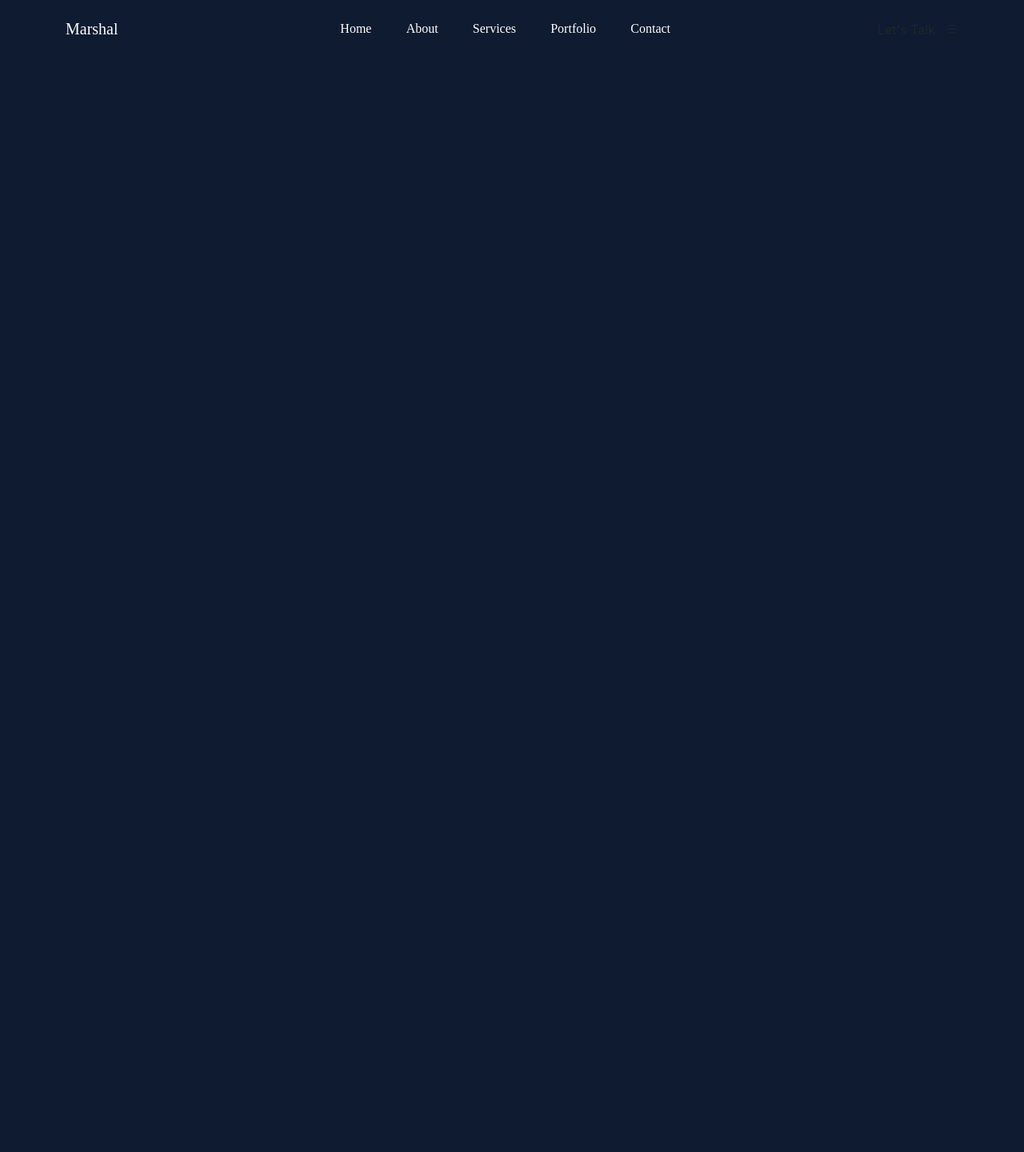
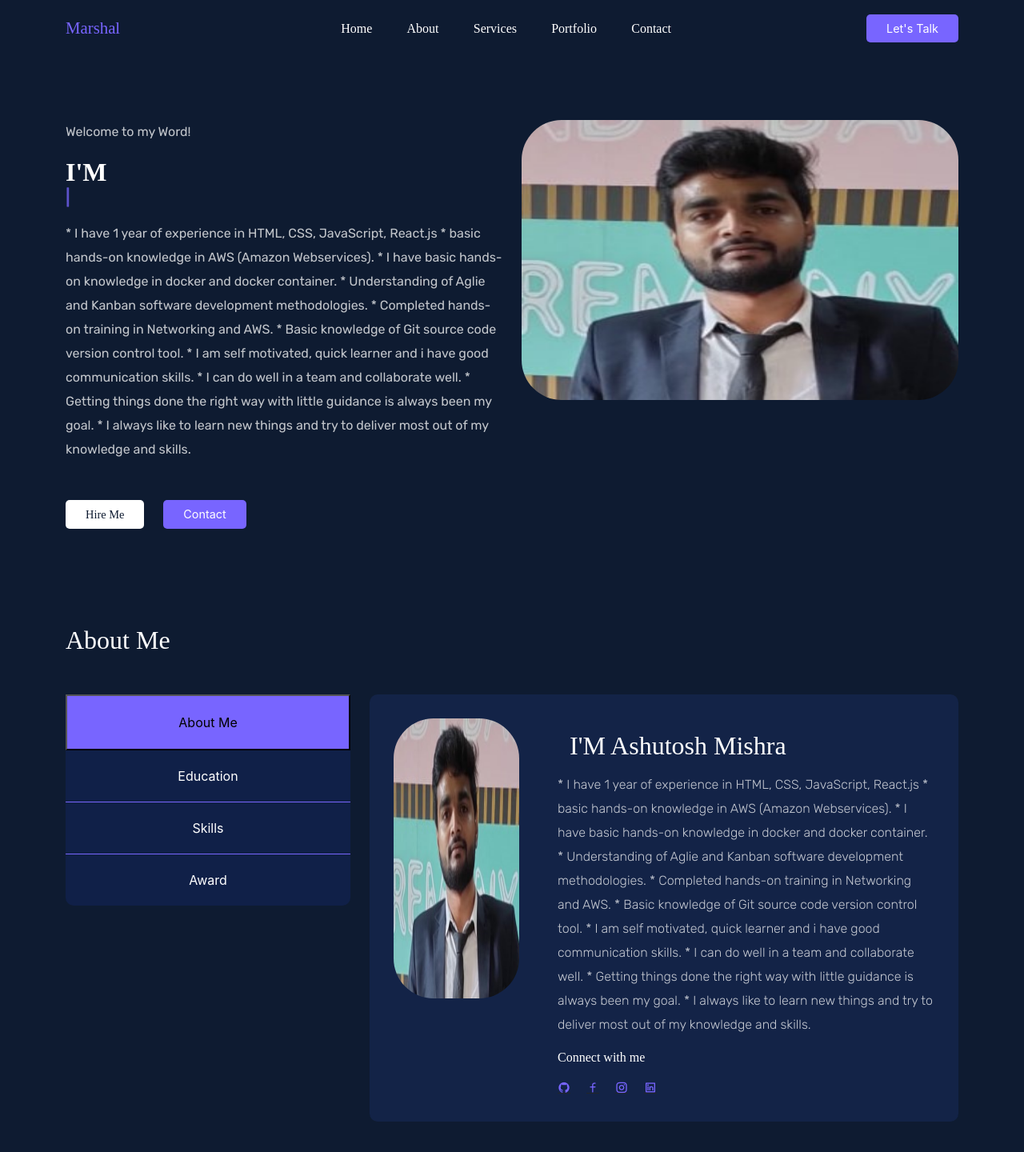
Before and after one commit to ashumish/Portfolio-web-app, a React (Create React App) app: page / in a window 1280 px wide. Shown: the top 1440 px of the page at 80% size. Before the commit the page ends 800 px from the top, so only its background shows below. Built offline with nearby package versions, Linux system fonts and the light colour scheme.

Commit message:
About page chnages

```diff
--- a/package.json
+++ b/package.json
@@ -10,6 +10,7 @@
     "react": "^18.2.0",
     "react-dom": "^18.2.0",
     "react-scripts": "5.0.1",
+    "react-typical": "^0.1.3",
     "reactstrap": "^9.1.4",
     "remixicon": "^2.5.0",
     "web-vitals": "^2.1.4"
--- a/src/App.css
+++ b/src/App.css
@@ -1,37 +1,49 @@
-*{
+@import url("https://fonts.googleapis.com/css2?family=Lato:wght@100;300;400;900&display=swap");
+@import url("https://fonts.googleapis.com/css2?family=Rubik:wght@300;400;500;600@display=swap");
+* {
   margin: 0;
   padding: 0;
   box-sizing: border-box;
 }
-body{
-  background: #0E1B31;
+body {
+  background: #0e1b31;
 }
-html{
+html {
   scroll-behavior: smooth;
 }
-h1, h2, h3, h4, h5, h6{
+h1,
+h2,
+h3,
+h4,
+h5,
+h6 {
   color: #fff;
-  font-family: "loto", "sans-serif" ;
+  font-family: "loto", "sans-serif";
   margin: 0;
 }
-  h1,h2{
+h1,
+h2 {
   font-size: 2rem;
   font-weight: 500;
 }
-  p{
+p {
   color: #fff;
   opacity: 75%;
   font-size: 1rem;
-    font-family: "Rubik","sans-serif";
+  font-family: "Rubik", "sans-serif";
+  font-weight: 400;
 }
-  ul{
+ul {
   list-style: none;
   margin: 0;
 }
-  a{
+a {
   color: unset;
-     font-family: "loto", "sans-serif" ;
+  font-family: "loto", "sans-serif";
 }
-  a:hover{
+a:hover {
   color: unset;
 }
+section,footer{
+  padding: 60px 0px;
+}
--- a/src/components/Layout/Layout.js
+++ b/src/components/Layout/Layout.js
@@ -1,10 +1,14 @@
 import React, { Fragment } from 'react'
 import Header from '../header/Header'
+import HeroSection from '../hero-section/HeroSection'
+import About from '../about/About'
 const Layout = () => {
   return (
     <div>
         <Fragment>
             <Header/>
+            <HeroSection/>
+            <About/>
         </Fragment>
     </div>
   )
--- /dev/null
+++ b/src/components/about/About.jsx
@@ -0,0 +1,90 @@
+import React,{useState} from 'react';
+import "./about.css";
+import { Container, Row, Col } from "reactstrap";
+import aboutImg from "../../assests/Images/hero__img.png";
+import Education from './Education';
+const About = () => {
+    const[aboutFilter, setAboutFilter]=useState("ABOUT");
+  return (
+    <section id="about">
+      <Container>
+        <Row>
+          <Col lg="12" className="mb-5">
+            <h2>About Me</h2>
+          </Col>
+          <Col lg="4" md="3">
+            <div className="about__btns d-flex flex-column align-items-center">
+              <button
+                className="about__btn-active"
+                onClick={() => setAboutFilter("ABOUT")}
+              >
+                About Me
+              </button>
+              <button
+                className="about__btn"
+                onClick={() => setAboutFilter("EDUCATION")}
+              >
+                Education
+              </button>
+              <button className="about__btn">Skills</button>
+              <button className="about__btn">Award</button>
+            </div>
+          </Col>
+          <Col lg="8" md="9">
+            {aboutFilter === "ABOUT" && (
+              <div className="about__content__wrapper d-flex gap-5">
+                <div className="about__img w-25">
+                  <img src={aboutImg} alt="" className="w-100"></img>
+                </div>
+                <div className="about__content w-75">
+                  <h2>I'M Ashutosh Mishra</h2>
+                  <p>
+                    {" "}
+                    * I have 1 year of experience in HTML, CSS, JavaScript,
+                    React.js * basic hands-on knowledge in AWS (Amazon
+                    Webservices). * I have basic hands-on knowledge in docker
+                    and docker container. * Understanding of Aglie and Kanban
+                    software development methodologies. * Completed hands-on
+                    training in Networking and AWS. * Basic knowledge of Git
+                    source code version control tool. * I am self motivated,
+                    quick learner and i have good communication skills. * I can
+                    do well in a team and collaborate well. * Getting things
+                    done the right way with little guidance is always been my
+                    goal. * I always like to learn new things and try to deliver
+                    most out of my knowledge and skills.
+                  </p>
+                  <div className="social__links">
+                    <h6 className="mb-3">Connect with me</h6>
+                    <span>
+                      <a href="#">
+                        <i class="ri-github-fill"></i>
+                      </a>
+                    </span>
+                    <span>
+                      <a href="#">
+                        <i class="ri-facebook-line"></i>
+                      </a>
+                    </span>
+                    <span>
+                      <a href="#">
+                        <i class="ri-instagram-line"></i>
+                      </a>
+                    </span>
+                    <span>
+                      <a href="#">
+                        <i class="ri-linkedin-box-line"></i>
+                      </a>
+                    </span>
+                  </div>
+                </div>
+              </div>
+            )}
+            {aboutFilter === "EDUCATION" && <Education/>}
+          </Col>
+        </Row>
+      </Container>
+    </section>
+  );
+}
+
+export default About
--- /dev/null
+++ b/src/components/about/Education.jsx
@@ -0,0 +1,38 @@
+import React from 'react'
+import "./education.css"
+const Education = () => {
+  return (
+    <table className="table">
+      <thead>
+        <tr>
+          <td>Degree</td>
+          <td>Department</td>
+          <td>University</td>
+          <td>Year</td>
+        </tr>
+      </thead>
+      <tbody>
+        <tr>
+          <td>B.tech</td>
+          <td>CSE</td>
+          <td>Dr. A.P.J. Abdul Kalam Technical University</td>
+          <td>2015-2019</td>
+        </tr>
+        <tr>
+          <td>12th</td>
+          <td></td>
+          <td>U.P. Board</td>
+          <td>2015</td>
+        </tr>
+        <tr>
+          <td>10th</td>
+          <td></td>
+          <td>U.P. Board</td>
+          <td>2013</td>
+        </tr>
+      </tbody>
+    </table>
+  );
+}
+
+export default Education
--- /dev/null
+++ b/src/components/about/about.css
@@ -0,0 +1,47 @@
+.about__btns {
+  background: #102048;
+  border-radius: 10px;
+}
+.about__btn {
+  border: none;
+  outline: none;
+  width: 100%;
+  padding: 20px;
+  color: #fff;
+  background: transparent;
+  border-bottom: 1px solid #7865ff;
+  border-radius: 5px 5px 0px 0px;
+}
+.about__btn-active {
+  width: 100%;
+  height: 70px;
+  background: #7865ff;
+}
+.about__btn:last-child {
+  border-bottom: 0;
+  border-radius: 0px 0px 5px 5px;
+}
+.about__content__wrapper {
+  background: #132347;
+  padding: 30px;
+  border-radius: 10px;
+}
+.about__content h2 {
+  margin: 15px;
+}
+.about__content p {
+  line-height: 30px;
+  font-weight: 300;
+}
+.social__links span a i {
+  color: #7865ff;
+}
+.about__img {
+  /* background: #7865ff; */
+  border-radius: 10px;
+  /* height: 192px; */
+}
+.social__links span {
+  margin-top: 10px;
+  margin-right: 20px;
+}
--- /dev/null
+++ b/src/components/about/education.css
@@ -0,0 +1,22 @@
+.table{
+    border: none;
+    border-collapse: collapse;
+    border: 1px solid #132347;
+    border-radius: 5px;
+}
+th,td{
+    padding: 0.8rem 1rem;
+    font-size: 1rem;
+}
+thead{
+    background: #7865ff;
+    color: #fff;
+}
+td{
+    font-size: 0.8rem;
+    color: #fff;
+    font-weight: 500;
+}
+tr:nth-child(even){
+    background: #102048;
+}
--- a/src/components/header/Header.jsx
+++ b/src/components/header/Header.jsx
@@ -25,7 +25,7 @@ const Header = () => {
               ))}
             </ul>
           </div>
-          <div className="nav__right">
+          <div className="nav__right d-flex align-items-center gap-4">
             <button className="btn">Let's Talk</button>
             <span className="mobile__menu">
               <i class="ri-menu-5-line"></i>
--- a/src/components/header/header.css
+++ b/src/components/header/header.css
@@ -6,6 +6,10 @@
     top: 0;
     left: 0;
     z-index: 1;
+}
+.logo h5{
+    font-size: 1.3rem;
+    color: #7865ff;
 }
 .nav__list{
     display: flex;
@@ -17,7 +21,38 @@
     transition: 0.3s;
     text-decoration: none;
     font-weight: 400;
+    cursor: pointer;
 }
 .nav__item a:hover{
     color: #7865ff;
 }
+.btn{
+    background: #7865ff;
+    color: #fff;
+    border: none;
+    outline: none;
+    border-radius: 5px;
+    font-size: 0.9rem;
+    padding: 7px 25px;
+}
+.btn:hover{
+    background:  #7865ff;
+    color: #7855a7;
+    border: none;
+    outline: none;
+    border-radius: 5px;
+    font-size: 0.9rem;
+    padding: 7px 25px;
+}
+.mobile__menu i{
+    color: #fff;
+    font-size: 1.3rem;
+    cursor: pointer;
+}
+.mobile__menu{
+    display: none;
+}
+/* .header__shrink{
+    background: #132347;
+    box-shadow: 2px 2px 4px -2px #7865ffbd;
+} */
--- /dev/null
+++ b/src/components/hero-section/HeroSection.jsx
@@ -0,0 +1,83 @@
+import React, { useRef, useEffect } from "react";
+import Typical from "react-typical";
+import "./hero-section.css";
+import { Container, Row, Col } from "reactstrap";
+import heroImg from "../../assests/Images/hero__img.png";
+const HeroSection = () => {
+  // const textRef = useRef();
+  // useEffect(() => {
+  //   init(textRef.current, {
+  //     backDelay: 1500,
+  //     showCursor: true,
+  //     strings: [
+  //       "Ashutosh Mishra",
+  //       "Frontend Developer",
+  //       "UX-UI Designer",
+  //       "AWS Cloud Computing",
+  //       "Docker & Containers",
+  //     ]
+  //   })
+  // }, []);
+
+  return (
+    <section className="hero__section" id="home">
+      <Container>
+        <Row>
+          <Col lg="6" md="6">
+            <div className="here__content">
+              <p className="md-3">Welcome to my Word!</p>
+              {/* <h5 className="md-4">Hii</h5> */}
+              <h2 className="hero__title md-4">
+                I'M{" "}
+                <span>
+                  <Typical
+                    className="the__string"
+                    loop={Infinity}
+                    steps={[
+                      "Frontend Developer",
+                      1000,
+                      "UX-UI Designer",
+                      1000,
+                      "AWS Colud Computing",
+                      1000,
+                      "Docker & Containers",
+                      1000,
+                    ]}
+                  />
+                </span>
+              </h2>
+              <p>
+                {" "}
+                * I have 1 year of experience in HTML, CSS, JavaScript, React.js
+                * basic hands-on knowledge in AWS (Amazon Webservices).
+                * I have basic hands-on knowledge in docker and docker container.
+                * Understanding of Aglie and Kanban software development
+                  methodologies.
+                * Completed hands-on training in Networking and AWS.
+                * Basic knowledge of Git source code version control tool.
+                * I am self motivated, quick learner and i have good communication
+                  skills. * I can do well in a team and collaborate well.
+                * Getting things done the right way with little guidance is always been my
+                  goal. * I always like to learn new things and try to deliver most
+                  out of my knowledge and skills.
+              </p>
+              <div className="mt-5 hero__btns d-flex align-items-center gap-4">
+                <button className="btn hire__btn">
+                  <a href="#">Hire Me</a>
+                </button>
+                <button className="btn">Contact</button>
+              </div>
+            </div>
+          </Col>
+          <Col lg="6" md="6">
+            <div className="hero__img">
+              <img src={heroImg} alt="" className="w-100" />
+            </div>
+          </Col>
+        </Row>
+      </Container>
+    </section>
+  );
+};
+
+export default HeroSection;
--- /dev/null
+++ b/src/components/hero-section/hero-section.css
@@ -0,0 +1,36 @@
+.hire__btn {
+  background: #fff;
+  color: #0e1b31;
+}
+.hire__btn:hover a {
+  color: #0e1b31;
+  font-weight: 500;
+}
+.hire__btn a {
+  text-decoration: none;
+}
+.hero__title span {
+  color: #7865ff;
+}
+.hero__title {
+  font-weight: 600;
+}
+.w-100 {
+  /* margin-top: 85px; */
+  width: 350px;
+  height: 350px;
+  border-radius: 50px;
+  margin-left: auto;
+}
+.hero__section {
+  padding-top: 150px;
+}
+.here__content {
+  line-height: 30px;
+  font-weight: 300;
+}
+.the__string {
+  font-size: 22px;
+  font-weight: 600;
+  color: #7865ff;
+}
```
Also changed, not shown: src/assests/Images/hero__img.png (added), 1 other file (tests, documents, lock files or other folders). Lines whose indentation alone changed are shown as unchanged.
